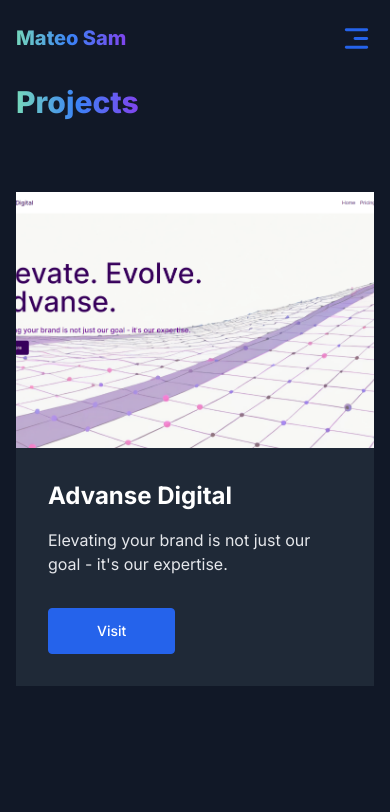
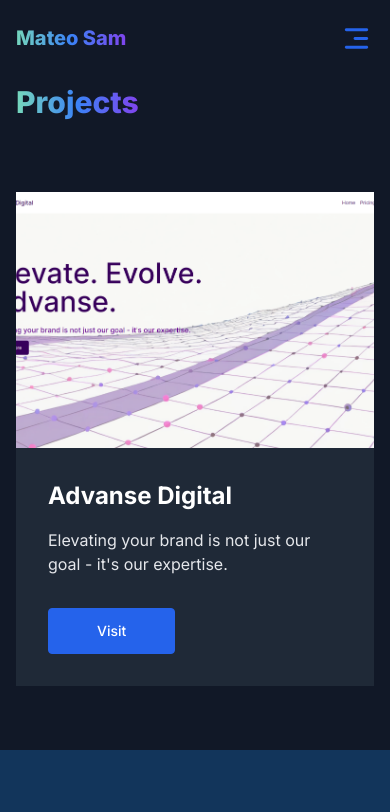
Before and after one commit to sammateo/portfolio-update, a Next.js app: page /projects in a window 390 px wide. Shown: the top 812 px of the page. Built offline with nearby package versions, Linux system fonts and the light colour scheme.

Commit message:
rounded project corners

```diff
--- a/app/projects/page.tsx
+++ b/app/projects/page.tsx
@@ -11,8 +11,8 @@ export default function page() {
 				<h1 className="bg-gradient-to-r from-green-300 via-blue-500 to-purple-600 bg-clip-text text-center w-fit mx-0 md:mx-auto text-3xl px-4 py-2 font-extrabold text-transparent sm:text-5xl">
 					Projects
 				</h1>
-				{/* <div className="[&>*:nth-child(even)]:bg-[#12355B]"> */}
-				<div className="">
+				<div className="[&>*:nth-child(even)]:bg-[#12355B]">
+					{/* <div className=""> */}
 					{projectList.map((project) => (
 						<ProjectRow
 							key={project.id}
--- a/components/projects/ProjectRow.tsx
+++ b/components/projects/ProjectRow.tsx
@@ -26,13 +26,13 @@ export default function ProjectRow({
 												? image
 												: "https://images.unsplash.com/photo-1583608205776-bfd35f0d9f83?ixlib=rb-1.2.1&ixid=MnwxMjA3fDB8MHxwaG90by1wYWdlfHx8fGVufDB8fHx8&auto=format&fit=crop&w=1770&q=80"
 										}
-										className="absolute inset-0 h-full w-full object-cover object-top lg:object-contain"
+										className="absolute inset-0 h-full w-full object-cover object-top lg:object-contain lg:rounded"
 									/>
 								</div>
 							</div>
 
-							<div className="relative flex items-center bg-gray-800">
-								<span className="hidden lg:absolute lg:inset-y-0 lg:-start-16 lg:block lg:w-16 lg:bg-gray-800"></span>
+							<div className="relative flex items-center bg-gray-800 lg:rounded-tr lg:rounded-br">
+								<span className="hidden lg:absolute lg:inset-y-0 lg:-start-16 lg:block lg:w-16 lg:bg-gray-800 lg:rounded-tl lg:rounded-bl"></span>
 
 								<div className="p-8 sm:p-16 lg:p-24">
 									<h2 className="text-2xl font-bold sm:text-3xl text-white">
```
